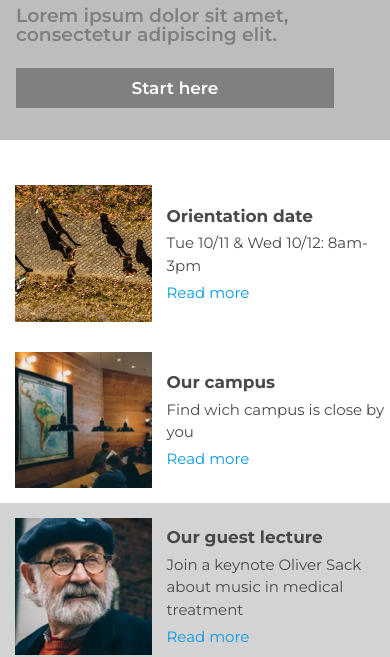
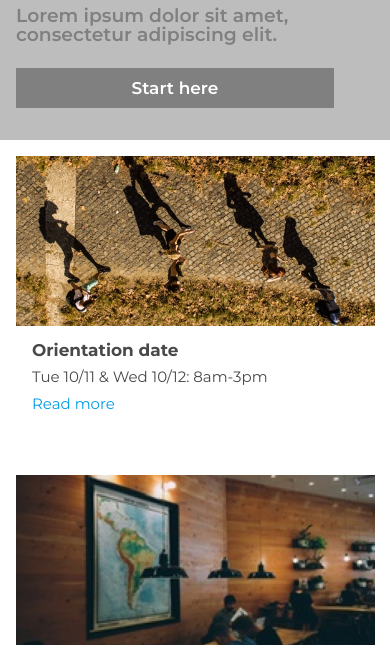
Before and after one commit to reinaldo017/colmaracademy, a plain HTML site: page index.html in a window 390 px wide. Shown: the part 475-1132 px from the top of the page. Drawn offline with Linux system fonts and the light colour scheme.

Commit message:
Versión móvil de la sección info agregada

```diff
--- a/index.html
+++ b/index.html
@@ -2,6 +2,7 @@
 <html>
   <head>
     <meta charset="utf-8">
+    <meta name="viewport" content="width=device-width, initial-scale=1">
     <link rel="stylesheet" type="text/css" href="recursos/estilos.css">
     <link href="https://fonts.googleapis.com/css2?family=Montserrat:wght@200;400;600;700&display=swap" rel="stylesheet">
     <title>Colmar Academy</title>
@@ -54,7 +55,7 @@
       <!--Info Items-->
       <div class="items_info">
         <!--Item 1-->
-        <article class="item">
+        <article class="item orientation">
           <img src="recursos/images/information-orientation.jpg" alt="Personas caminando en un campus">
           <section>
             <h6>Orientation date</h6>
@@ -63,7 +64,7 @@
           </section>
         </article>
         <!--Item 2-->
-        <article class="item">
+        <article class="item campus">
           <img src="recursos/images/information-campus.jpg" alt="Personas sentadas en un salón del campus">
           <section>
             <h6>Our campus</h6>
--- a/recursos/estilos.css
+++ b/recursos/estilos.css
@@ -600,11 +600,43 @@ nav a{
   @media (max-width: 500px){
     .main_info{
       display: none;
+      overflow: hidden;
     }
     .items_info{
       display: flex;
       flex-direction: column;
+      justify-content: flex-start;
       max-width: 100%;
+      margin-top: 0;
+    }
+    .item{
+      display: flex;
+      flex-direction: column;
+      align-items: flex-start;
+      margin-bottom: 48px;
+      max-width: 100%;
+    }
+    .item img{
+      max-width: 92%;
+      margin: 16px;
+    }
+    .item section{
+      margin-left: 32px;
+    }
+    .lecture{
+      margin-bottom: 32px;
+      background-color: white;
+    }
+
+    /*Cambio de imágenes*/
+    .orientation img{
+      content:url("images/information-orientation-mobile.jpg");
+    }
+    .campus img{
+      content: url("images/information-campus-mobile.jpg");
+    }
+    .lecture img{
+      content: url("images/information-guest-lecture-mobile.jpg");
     }
   }
 /*Courses*/
```
